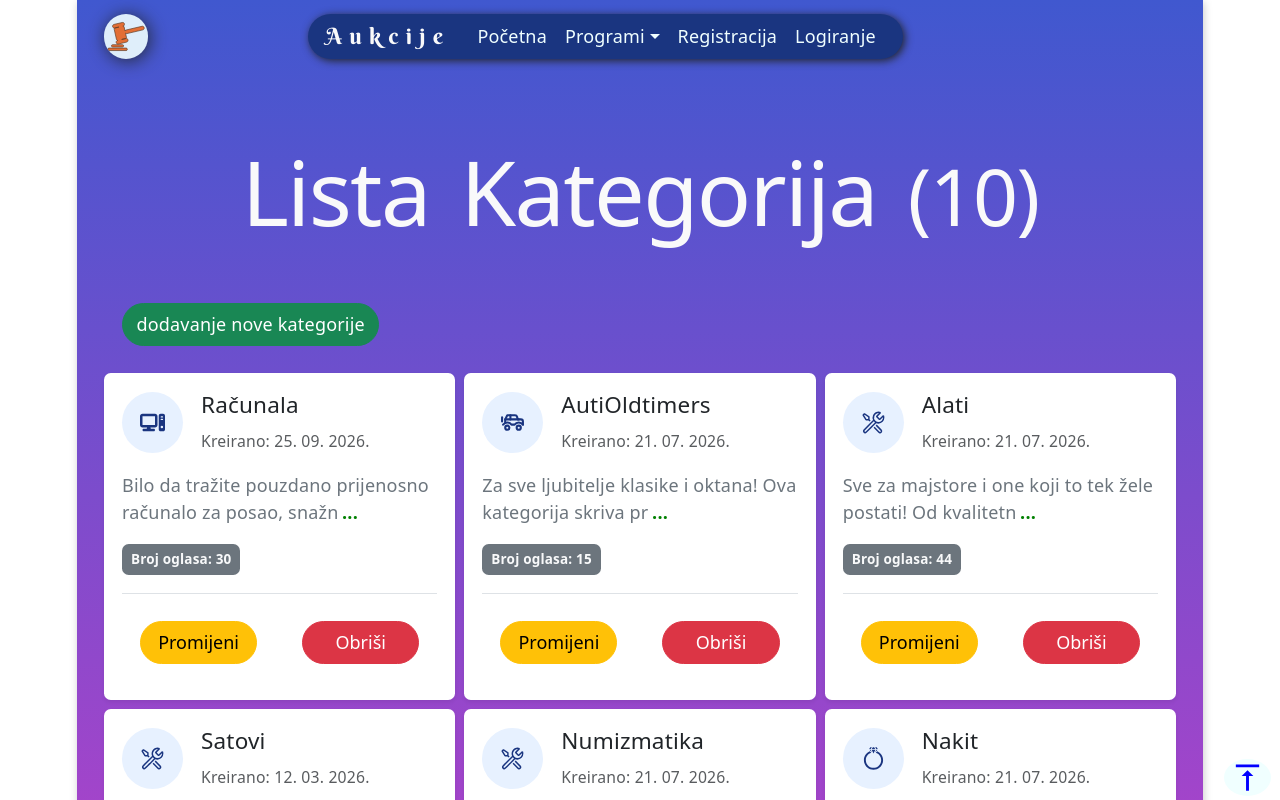
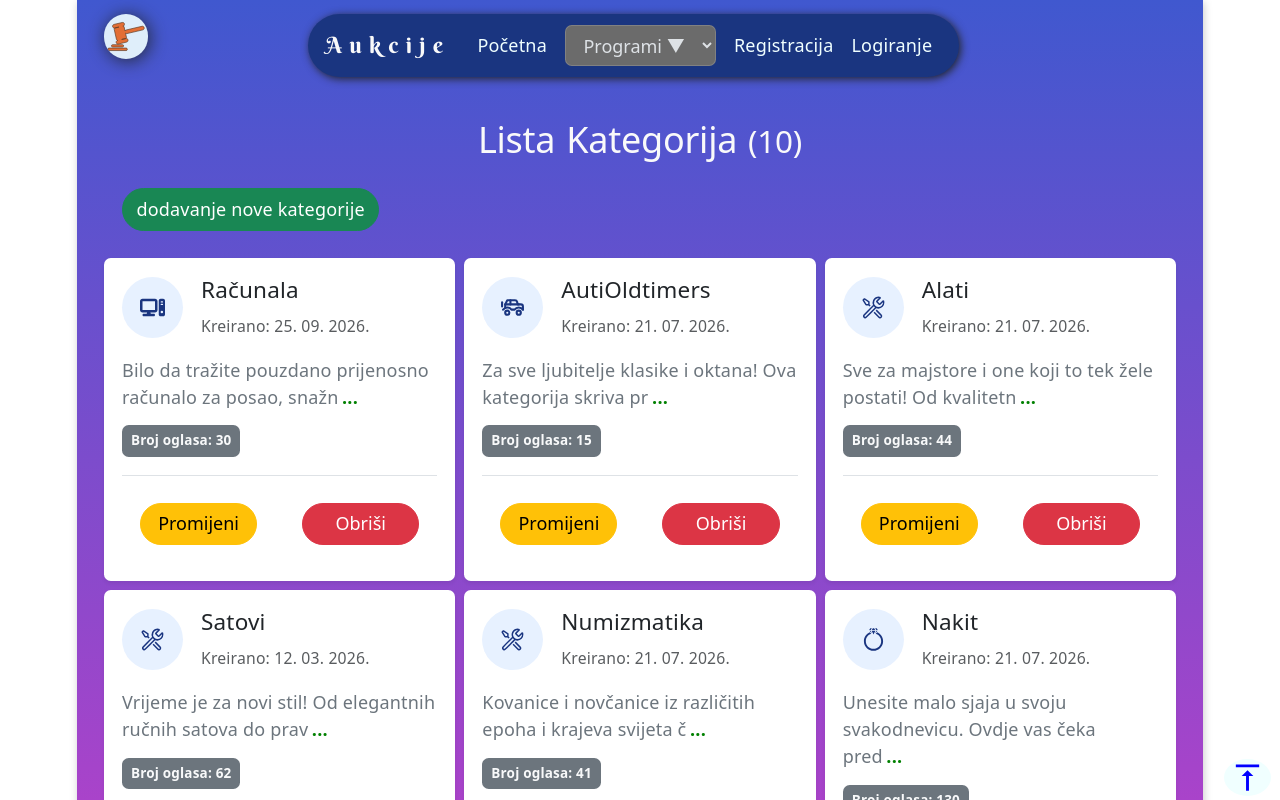
Before and after one commit to androwebgraphic/Aukcije, a React (Vite) app: page /kategorije in a window 1280 px wide. Shown: the top 800 px of the page. Built offline with nearby package versions, Linux system fonts and the light colour scheme.

Commit message:
dodavanje sub menija u nav Main i css tweaks

```diff
--- a/src/App.css
+++ b/src/App.css
@@ -32,6 +32,7 @@
 
 background: linear-gradient(180deg, #4058cf 0.000%, #b940c9 50.000%, #ffd36b 100.000%);
 }
+
 html{
 
   min-height: 100vh;
@@ -92,6 +93,7 @@ header{
     word-spacing: .1rem;
 
 }
+
 .h{
 
   display: grid;
@@ -104,7 +106,7 @@ p{
 }
 .container h1{
 
-  margin:2.5rem 0 2.5rem 0;
+  margin:.9rem 0;
   word-spacing: .5rem;
 }
 p.warn {
@@ -135,7 +137,7 @@ box-shadow: .1rem .1rem 1rem;
 
 
 .navbar {
-margin-bottom: 1rem;
+/* margin-bottom: 1rem; */
 margin-right: auto;
  padding: 0 1rem 0 1rem;
   background-color:var(--main-color);
@@ -156,7 +158,7 @@ border:none
 
   color: azure;
 
-  text-align: center;
+  text-align: left;
 }
 .navbar-toggler {
   border: none;
@@ -167,11 +169,26 @@ a.dropdown-item{
   color: var(--main-color);
   background-color: azure;
 }
-.dropdown-menu{
-
-  background-color: azure;
+/* Stil za podkategorije koji potpuno ignorira Bootstrap i radi savršeno */
+.moj-sub-item {
+  display: block;
+  width: 100%;
+  padding: 0.4rem 1rem 0.4rem 2rem; /* Uvučeno udesno da glumi podmeniju */
+  clear: both;
+  font-weight: 400;
+  color: #dee2e6; /* Boja teksta u tamnoj temi */
+  text-align: inherit;
+  white-space: nowrap;
+  background-color: transparent; /* Uvijek transparentno dok nema miša */
+  cursor: pointer;
+  font-size: 0.9rem;
 }
 
+/* Kada staviš miša, mijenja se pozadina SAMO tog jednog reda */
+.moj-sub-item:hover {
+  color: #ffffff !important;
+  background-color: #0d6efd !important;
+}
 .mb-3 input::placeholder{
   color: #cecaca;
 }
@@ -179,16 +196,13 @@ a.dropdown-item{
 
 form{
 
-  margin:  2rem 0 2rem 0;
+  margin:  1rem 0 2rem 0;
 }
 label{
 
   color: azure;
 }
-form select{
 
-  /* margin-top: 1rem; */
-}
 .hide{
 
   display: none;
@@ -283,31 +297,10 @@ footer{
       box-shadow: 0 4px 6px -1px rgba(0, 0, 0, 0.1), 0 2px 4px -1px rgba(0, 0, 0, 0.06);
     } */
 
-    h1 {
-      color: var(--primary-color);
-      font-size: 2rem;
-      margin-bottom: 0.5rem;
-      border-bottom: 2px solid var(--border-color);
-      padding-bottom: 0.75rem;
-    }
-
-    h2 {
-      font-size: 1.35rem;
-      margin-top: 2rem;
-      margin-bottom: 0.75rem;
-      color: #0f172a;
-    }
-
-    h3 {
-      font-size: 1.1rem;
-      margin-top: 1.25rem;
-      margin-bottom: 0.5rem;
-      color: #334155;
-    }
 
     p {
       margin-top: 0;
-      margin-bottom: 1rem;
+      margin-bottom: .8rem;
       color: azure;
     }
 
--- a/src/components/NavMain.jsx
+++ b/src/components/NavMain.jsx
@@ -1,72 +1,71 @@
-import  { useState } from 'react';
+import { useState } from 'react';
 import Nav from 'react-bootstrap/Nav';
 import Navbar from 'react-bootstrap/Navbar';
-import NavDropdown from 'react-bootstrap/NavDropdown';
 import { APP_NAME, RouteNames } from '../constants';
 import { useNavigate } from 'react-router-dom';
 
-
 function NavMain() {
-
   const navigate = useNavigate();
   const [expanded, setExpanded] = useState(false);
 
+  // Funkcija koja hvata odabir iz padajućeg izbornika
+  const handleChange = (e) => {
+    const selectedRoute = e.target.value;
+    if (selectedRoute) {
+      navigate(selectedRoute);
+      setExpanded(false);
+      e.target.value = ""; // Resetira odabir da se može ponovno kliknuti isto
+    }
+  };
+
   return (
     <>
-      {/* onMouseLeave je sada na cijelom Navbaru */}
-      <Navbar
-        expand="sm"
-        data-bs-theme="dark"
-        expanded={expanded}
-        onToggle={(isOpen) => setExpanded(isOpen)}
-        onMouseLeave={() => setExpanded(false)}
-      >
+      <Navbar expand="sm" data-bs-theme="dark" expanded={expanded} onToggle={(isOpen) => setExpanded(isOpen)}>
         <Navbar.Brand>{APP_NAME}</Navbar.Brand>
         <Navbar.Toggle aria-controls="basic-navbar-nav" />
 
         <Navbar.Collapse id="basic-navbar-nav">
-          <Nav className="me-auto">
+          <Nav className="me-auto align-items-sm-center">
             <Nav.Link onClick={() => { navigate(RouteNames.HOME); setExpanded(false); }}>
               Početna
             </Nav.Link>
 
-            <NavDropdown title="Programi" id="basic-nav-dropdown">
-               <NavDropdown.Item onClick={() => { navigate(RouteNames.KATEGORIJE); setExpanded(false); }}>
-                Kategorije
-
-
-              </NavDropdown.Item>
-              <NavDropdown.Item onClick={() => { navigate(RouteNames.PREDMETI); setExpanded(false); }}>
-             Predmeti</NavDropdown.Item>
-
-
-
-                 <NavDropdown.Item onClick={() => { navigate(RouteNames.KORISNICI); setExpanded(false); }}>
-                Korisnici</NavDropdown.Item>
-
-            </NavDropdown>
-
-
-
-
-
-
+            {/* Nativni padajući izbornik - uvijek radi u svakom pregledniku */}
+            <div className="nav-item px-2">
+              <select
+                aria-label="Programi izbornik"
+                onChange={handleChange}
+                defaultValue=""
+                style={{
+                  // backgroundColor: '#212529',
+                  color: '#dee2e6',
+                  border: '1px solid rgba(255, 255, 255, 0.15)',
+                  padding: '0.375rem 0.75rem',
+                  borderRadius: '0.375rem',
+                  cursor: 'pointer',
+                  outline: 'none',
+                  fontSize: '1rem'
+                }}
+              >
+                <option value="" disabled>Programi ▼</option>
+                <option value={RouteNames.KATEGORIJE}>Kategorije</option>
+                <option value={RouteNames.PREDMETI}>Predmeti</option>
+                <option value={RouteNames.PREDMETI}>&nbsp;&nbsp;&nbsp;&nbsp;- Auti</option>
+                <option value={RouteNames.PREDMETI}>&nbsp;&nbsp;&nbsp;&nbsp;- Lp</option>
+                <option value={RouteNames.PREDMETI}>&nbsp;&nbsp;&nbsp;&nbsp;- Nakit</option>
+                <option value={RouteNames.KORISNICI}>Korisnici</option>
+              </select>
+            </div>
 
             <Nav.Link onClick={() => { navigate(RouteNames.KORISNIK_NOVI); setExpanded(false); }}>
               Registracija
             </Nav.Link>
             <Nav.Link onClick={() => { navigate(RouteNames.LOGIRANJE); setExpanded(false); }}>
               Logiranje
-
             </Nav.Link>
-
-
-
-
-
           </Nav>
         </Navbar.Collapse>
-    </Navbar >
+      </Navbar>
     </>
   );
 }
--- a/src/index.css
+++ b/src/index.css
@@ -25,10 +25,38 @@
   -webkit-font-smoothing: antialiased;
   -moz-osx-font-smoothing: grayscale;
 
-  @media (max-width: 1024px) {
-    font-size: 16px;
-  }
+
 }
+
+
+/* Osnovni stil za svaku stavku u našem custom izborniku */
+/* .my-dropdown-item {
+  padding: 0.4rem 1rem;
+  color: #dee2e6;
+  background-color: #212529;
+  cursor: pointer;
+  white-space: nowrap;
+  transition: background-color 0.15s ease-in-out, color 0.15s ease-in-out;
+}
+
+.my-dropdown-item {
+  padding: 0.4rem 1rem;
+  color: #dee2e6;
+  background-color: #212529;
+  cursor: pointer;
+  white-space: nowrap;
+  transition: background-color 0.15s ease-in-out, color 0.15s ease-in-out;
+}
+
+.my-dropdown-item.sub {
+  padding-left: 2rem;
+  font-size: 0.9rem;
+}
+
+.my-dropdown-item:hover {
+  background-color: #0d6efd !important;
+  color: #ffffff !important;
+} */
 
 @media (prefers-color-scheme: dark) {
   :root {
--- a/src/pages/kategorije/KategorijaList.jsx
+++ b/src/pages/kategorije/KategorijaList.jsx
@@ -110,7 +110,7 @@ export default function KategorijaList() {
             animate={{ opacity: 1, x: 0 }}     // Krajnje stanje: vidljiv i na svom mjestu
             transition={{ duration: 0.4, ease: "easeOut"  ,delay:.2}} // Trajanje i glatkoća
     >
-      <Heading as='h1' className="display-1 mb-4">   Lista Kategorija <small>({kategorije.length})</small> </Heading>
+      <Heading as='h2' >   Lista Kategorija <small>({kategorije.length})</small> </Heading>
 
  <Link to={RouteNames.KATEGORIJA_NOVA} className="btn btn-success mb-4">
         dodavanje nove kategorije
--- a/src/pages/kategorije/KategorijaNova.jsx
+++ b/src/pages/kategorije/KategorijaNova.jsx
@@ -43,7 +43,7 @@ export default function KategorijaNova() {
 
     return (
       <>
-             <Heading as='h2' color='azure' className="display-2" >Dodavanje nove  kategorije</Heading>
+             <Heading as='h2' color='azure' >Dodavanje nove  kategorije</Heading>
 
 
         <Form onSubmit={handleSubmit}>
--- a/src/pages/kategorije/KategorijePromjena.jsx
+++ b/src/pages/kategorije/KategorijePromjena.jsx
@@ -78,7 +78,7 @@ export default function KategorijePromijena() {
 
   return (
     <>
-      <Heading as="h1" className="display-2 mb-4">
+      <Heading as="h2" >
         Promijeni kategoriju: {kategorija.naziv}
       </Heading>
 
--- a/src/pages/predmeti/PredmetNovi.jsx
+++ b/src/pages/predmeti/PredmetNovi.jsx
@@ -76,8 +76,8 @@ export default function PredmetNovi() {
   }
 
   return (
-    <Container>
-      <Heading as="h2" color="azure" className="display-2 mb-4">
+    <Container className="mt-3">
+      <Heading as="h2" color="azure" >
         Dodaj predmet
       </Heading>
 
--- a/src/pages/predmeti/PredmetiLista.jsx
+++ b/src/pages/predmeti/PredmetiLista.jsx
@@ -97,7 +97,7 @@ export default function PredmetiList() {
         animate={{ opacity: 1, x: 0 }}
         transition={{ duration: 0.4, ease: "easeOut", delay: 0.2 }}
       >
-        <Heading as="h2" color="azure" className="display-2 mb-4">
+        <Heading as="h2" color="azure" className=" mb-2 mt-0">
           Lista predmeta ({predmeti.length})
         </Heading>
 
--- a/src/pages/predmeti/PredmetiPromjena.jsx
+++ b/src/pages/predmeti/PredmetiPromjena.jsx
@@ -81,7 +81,7 @@ export default function PredmetiPromijena() {
 
   return (
     <Container className="my-4">
-      <Heading as="h2" color="azure" className="display-2 mb-4">
+      <Heading as="h2" color="azure" >
         Promjena predmeta: {predmet.naziv}
       </Heading>
 
@@ -143,9 +143,9 @@ export default function PredmetiPromijena() {
                 defaultValue={predmet.pocetnaCijena || ""}
               />
             </Form.Group>
-          </Col>
+     </Col>
 
-          <Col sm={12} md={6}>
+        <Col sm={12} md={6}>
             <Form.Group controlId="dodano">
               <FormLabel>Datum i sat dodavanja</FormLabel>
               <FormControl
@@ -172,12 +172,12 @@ export default function PredmetiPromijena() {
 
         <hr className="my-4" />
         <Row>
-          <Col sm={6} md={6}>
+          <Col sm={6} md={4}>
             <Button type="submit" variant="warning" className="w-100">
               Promijeni
             </Button>
           </Col>
-          <Col sm={6} md={6}>
+          <Col sm={6} md={4} style={{marginLeft:'auto'}}>
             <Button
               type="button"
               variant="danger"
```
Lines whose indentation alone changed are shown as unchanged.
